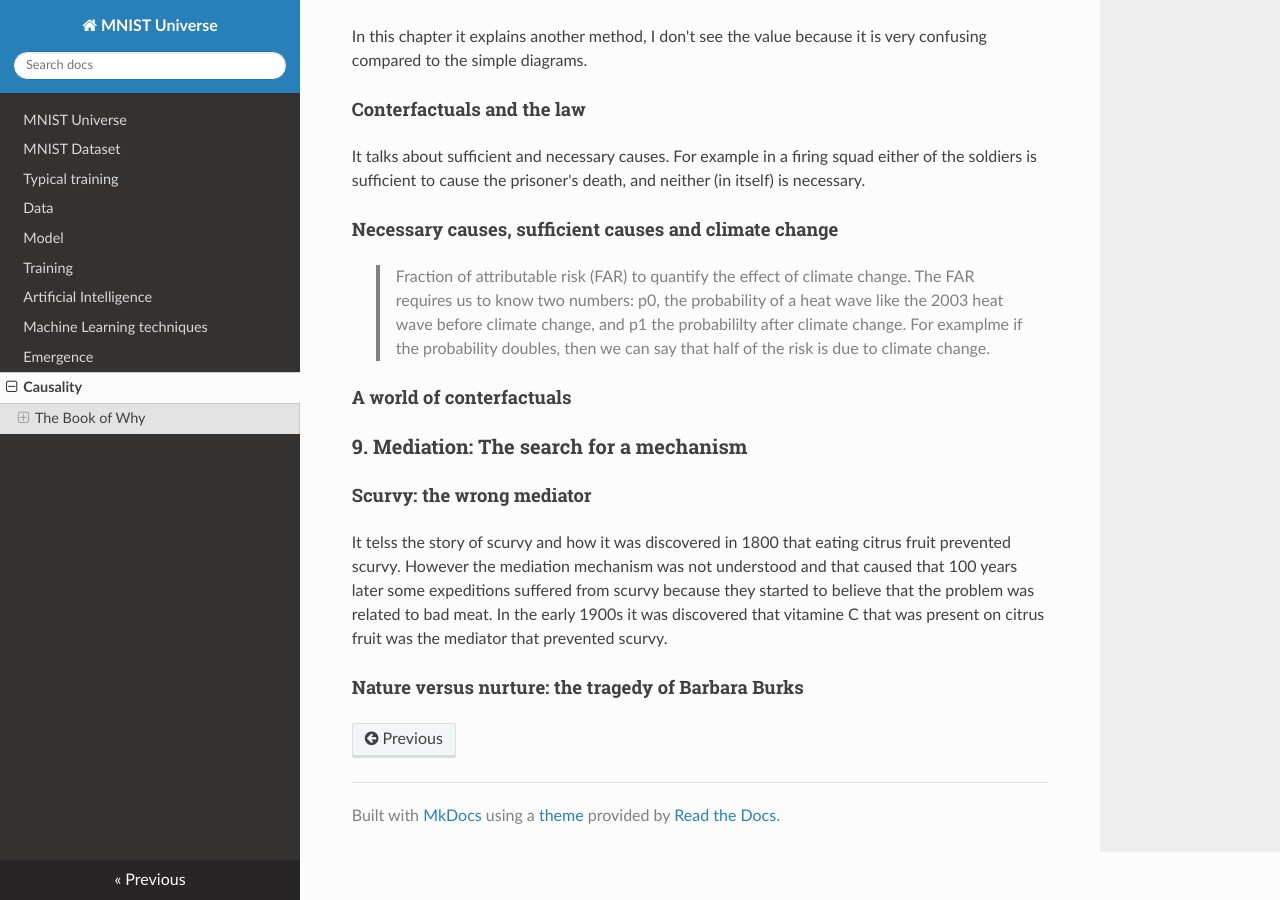
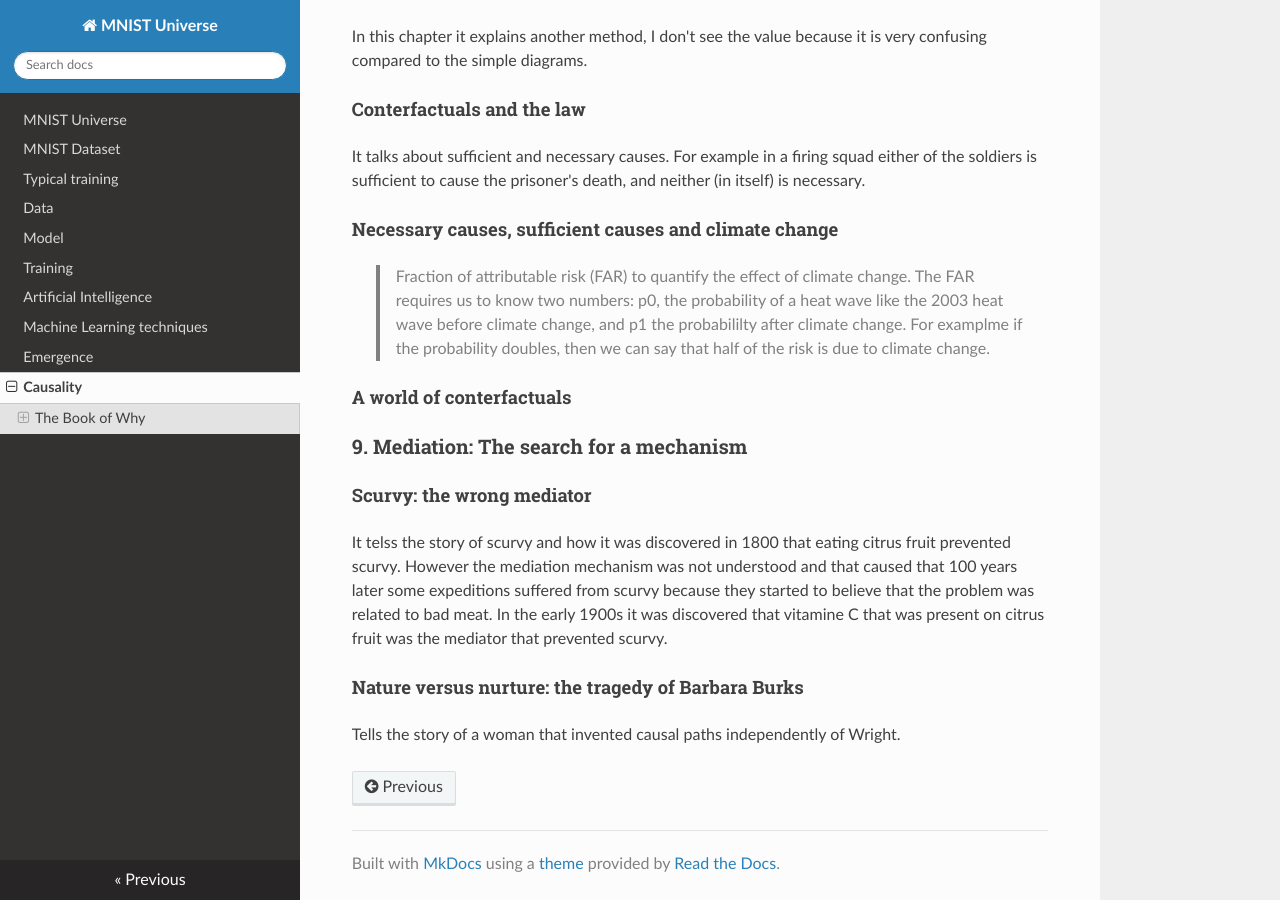
Before and after one commit to ironbar/mnist_universe, an MkDocs documentation site: the page built from docs/08_causality.md, in a window 1280 px wide and 900 px high, scrolled down 12336 px. Built offline with MkDocs 1.6.1, drawn with Linux system fonts in a browser that asks for light colours; nearby versions of some CDN libraries; formulas are drawn with MathJax 3.

Commit message:
Update 08_causality.md

```diff
--- a/docs/08_causality.md
+++ b/docs/08_causality.md
@@ -394,3 +394,5 @@ It talks about sufficient and necessary causes. For example in a firing squad ei
 It telss the story of scurvy and how it was discovered in 1800 that eating citrus fruit prevented scurvy. However the mediation mechanism was not understood and that caused that 100 years later some expeditions suffered from scurvy because they started to believe that the problem was related to bad meat. In the early 1900s it was discovered that vitamine C that was present on citrus fruit was the mediator that prevented scurvy.
 
 #### Nature versus nurture: the tragedy of Barbara Burks
+
+Tells the story of a woman that invented causal paths independently of Wright.
```
